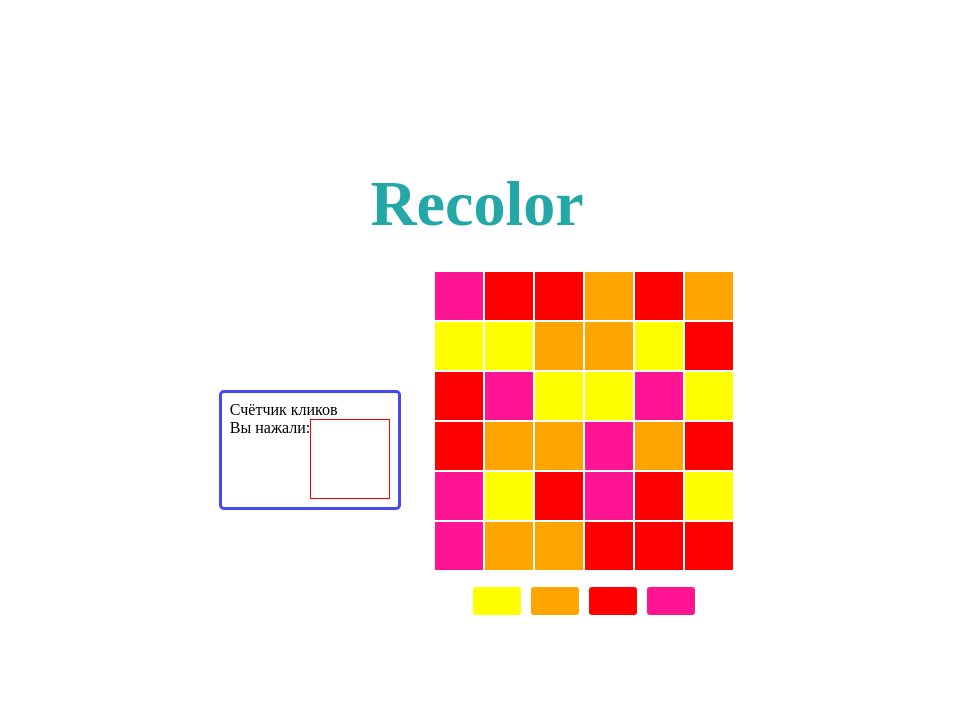
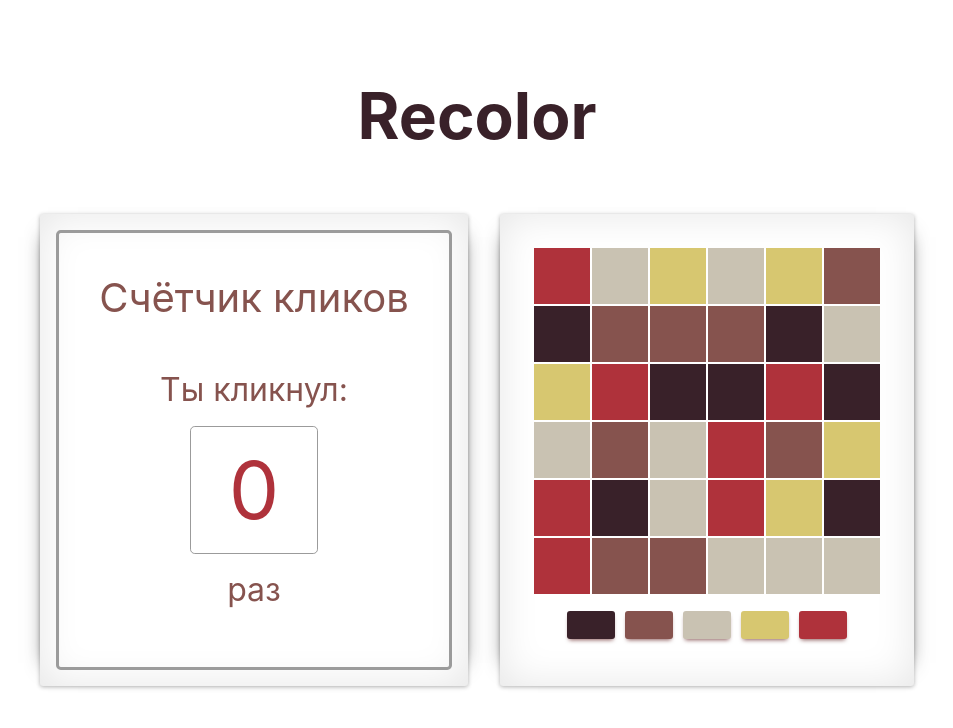
Before and after one commit to Aleks-JS/constcode, a plain HTML site: page game-recolor/index.html in a window 1280 px wide. Shown: the whole page, without its empty margins (163-1116 px from the left). Drawn offline with Linux system fonts and the light colour scheme.

Commit message:
finished Maze and Recolor

```diff
--- a/game-recolor/index.html
+++ b/game-recolor/index.html
@@ -17,15 +17,18 @@
             <div class="count">
                 <div class="count__title">Счётчик кликов</div>
                 <div class="count__result">
-                    <div class="count__result-text">Вы нажали:</div>
-                    <div class="count__result-number"></div>
+                    <div class="count__result-text">Ты кликнул:</div>
+                    <div class="count__result-number"><span>0</span></div>
+                    <div class="count__result-text">раз</div>
                 </div>
             </div>
         </div>
 
         <div class="wrap">
-            <div class="game__field"></div>
-            <div class="buttons__field"></div>
+            <div class="game__field">
+                <div class="topology"></div>
+                <div class="buttons__field"></div>
+            </div>
         </div>
     </main>
 
--- a/game-recolor/script.js
+++ b/game-recolor/script.js
@@ -1,11 +1,14 @@
-const parent = document.querySelector(".game__field");
+const parent = document.querySelector(".topology");
 const blockButtons = document.querySelector(".buttons__field");
+const countField = document.querySelector(".count__result-number");
+const countFieldSpan = document.querySelector(".count__result-number span");
+const span = document.createElement("span");
 const colors = [
-  "yellow",
-  "Orange",
-  "red",
-  "DeepPink",
-  // "Maroon",
+  "#392129",
+  "#86534e",
+  "#c9c2b2",
+  "#d7c770",
+  "#af323b",
   // "Lime",
   // "Navy",
   // "Aqua",
@@ -54,7 +57,9 @@ buttons.forEach((btn) => {
       });
     });
     setView(matrix, trs);
-    //getResult(matrix);
+    countFieldSpan.remove();
+    countField.append(span);
+    span.textContent = countClick;
   });
 });
 
@@ -105,8 +110,6 @@ function setView(arr, row) {
     const tds = tr.querySelectorAll("td");
     tds.forEach((td, x) => {
       td.style.backgroundColor = Object.keys(arr[y][x])[0];
-      Object.keys(arr[y][y])[0] && (countResult += 1);
-      console.log(countResult);
     });
   });
 }
@@ -123,18 +126,3 @@ function changeElement(arr, y, x, prevValue, cell, newColor, modY, modX) {
   }
   return arr;
 }
-
-function getResult(arr, row) {
-  const color = td.style.backgroundColor
-  row.forEach((tr, y) => {
-    const tds = tr.querySelectorAll("td");
-    tds.forEach((td, x) => {
-      if (color != Object.keys(matrix[0][0])[0])
-      return;
-      alert('ert')
-      // td.style.backgroundColor = Object.keys(arr[y][x])[0];
-      // Object.keys(arr[y][y])[0] && (countResult += 1);
-      // console.log(countResult);
-    });
-  });
-}
--- a/game-recolor/style.css
+++ b/game-recolor/style.css
@@ -3,6 +3,8 @@
   border: 0;
   box-sizing: border-box;
   font-size: 2vh;
+  font-family: -apple-system, BlinkMacSystemFont, "Segoe UI", Roboto, Oxygen,
+    Ubuntu, Cantarell, "Open Sans", "Helvetica Neue", sans-serif;
 }
 
 table {
@@ -15,6 +17,7 @@ body {
   align-items: center;
   justify-content: center;
   height: 100vh;
+  color: #392129;
 }
 
 header {
@@ -26,19 +29,19 @@ header {
 
 h1 {
   font-size: 4rem;
-  color: rgb(36, 167, 167);
+  color: #392129;
 }
 
 main {
   display: flex;
-  flex-direction: row;
-  align-items: center;
-  height: auto;
+  justify-content: space-around;
+  flex-wrap: wrap;
+  padding: 2rem;
 }
 
 td {
-  height: 6vh;
-  min-width: 6vh;
+  height: 7vh;
+  min-width: 7vh;
 }
 
 button {
@@ -46,52 +49,112 @@ button {
   height: 1.8rem;
   margin: 5px;
   border-radius: 3px;
+  box-shadow: 0px 3px 4px -2px #500606a8;
+  transition: 0.3s;
+}
+
+button:hover {
+  opacity: 0.8;
+}
+
+button:active {
+  width: 2.9rem;
+  height: 1.6rem;
 }
 
 .wrap {
   display: flex;
-  flex-direction: column;
-  align-items: center;
-  justify-content: stretch;
-  align-content: stretch;
-  flex: 1 1 auto;
   padding: 1rem;
-  height: auto;
-}
-
-.buttons__field {
-  display: flex;
-  align-items: center;
-  justify-content: space-between;
-  flex-wrap: wrap;
-  padding: 10px;
+  margin: 1rem;
+  border-radius: 0.2rem;
+  box-shadow:
+   0 1px 4px rgba(0, 0, 0, .3),
+   -15px 0 20px -23px rgba(0, 0, 0, .8),
+   15px 0 20px -23px rgba(0, 0, 0, .8),
+   0 0 40px rgba(0, 0, 0, .1) inset;
 }
 
 .count {
   display: flex;
   flex-direction: column;
-  align-content: stretch;
-  border: 0.2rem solid rgb(71, 71, 245);
+  border: 0.2rem solid rgb(155, 155, 155);
   border-radius: 0.3rem;
   padding: 0.5rem;
-  flex: 1 0 auto;
 }
 
 .count__title {
-  flex: 1 1 auto;
+  font-size: 2.5rem;
+  padding: 2rem;
+  flex: 0 1 auto;
+  color: #86534e;
 }
 
 .count__result {
+  flex: 1 1 auto;
   display: flex;
-  flex: 2 1 auto;
+  flex-direction: column;
+  align-items: center;
+  padding: 1rem;
 }
 
 .count__result-text {
+  display: flex;
+  font-size: 2rem;
   min-height: 5vh;
+  color: #86534e;
 }
 
 .count__result-number {
-  min-width: 10vh;
-  min-height: 10vh;
-  border: 1px solid red;
+  display: flex;
+  align-items: center;
+  justify-content: center;
+  flex-direction: column;
+  margin: 1rem;
+  height: 8rem;
+  width: 8rem;
+  border: 1px solid rgb(155, 155, 155);
+  border-radius: 0.3rem;
 }
+
+.count__result-number span {
+  font-size: 5rem;
+  color: #af323b;
+  -webkit-animation: text 2s 1;
+  animation: text 0.5s;
+}
+
+@-webkit-keyframes text {
+  0% {
+    font-size: 0.5rem;
+  }
+
+  100% {
+    font-size: 5rem;
+  }
+}
+
+@keyframes text {
+  0% {
+    font-size: 0.5rem;
+  }
+
+  100% {
+    font-size: 20rem;
+    color: #86534e;
+    opacity: 0.7;
+  }
+}
+
+.game__field {
+  padding: 1rem;
+}
+
+.topology {
+}
+
+.buttons__field {
+  display: flex;
+  flex-wrap: wrap;
+  justify-content: center;
+  padding: 10px;
+}
--- a/maze/style.css
+++ b/maze/style.css
@@ -1,3 +1,9 @@
+body {
+  display: flex;
+  flex-direction: column;
+  align-items: center;
+}
+
 .topology td {
   width: 50px;
   height: 50px;
```
Also changed, not shown: maze/script.js (+43 -53 lines).
